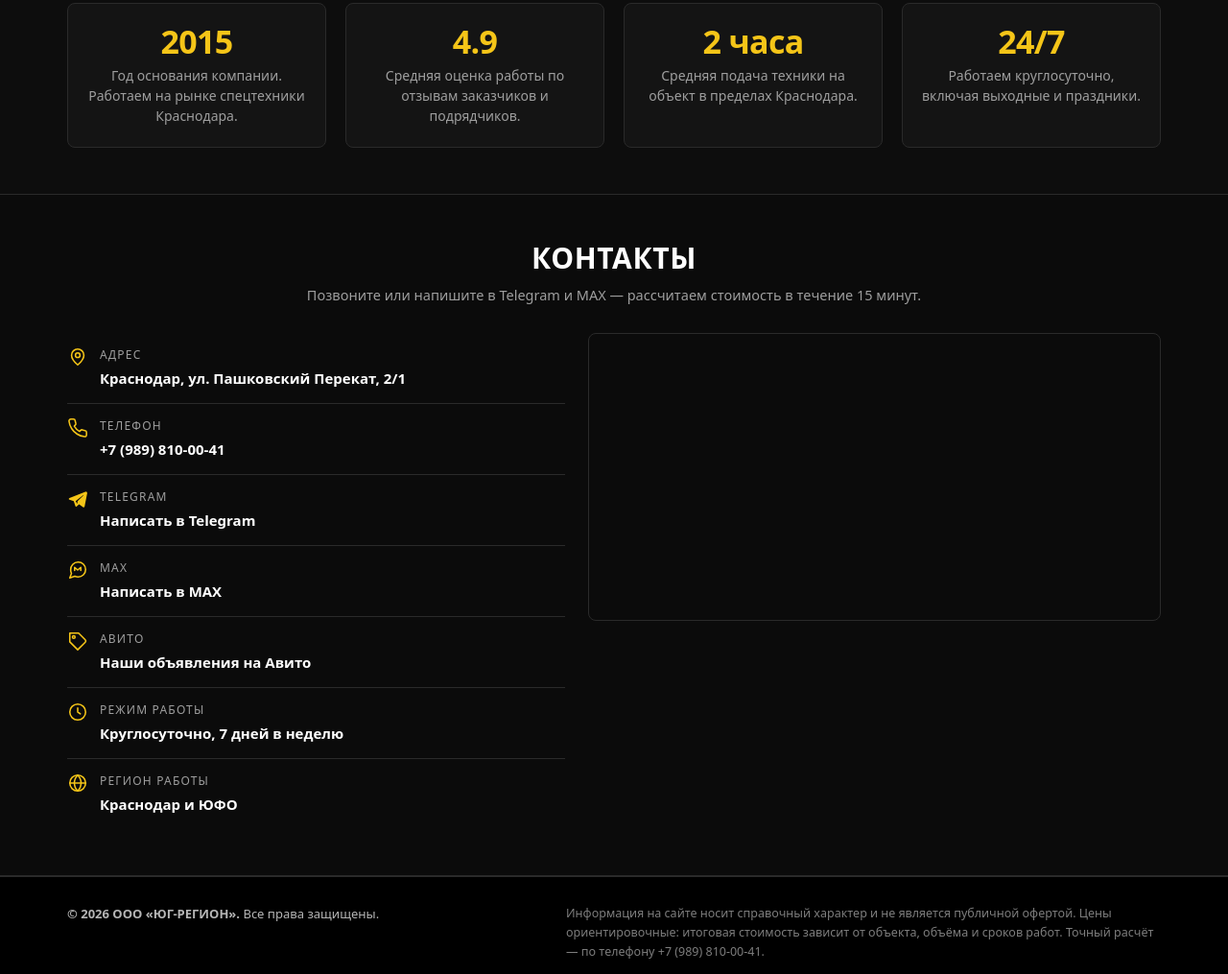
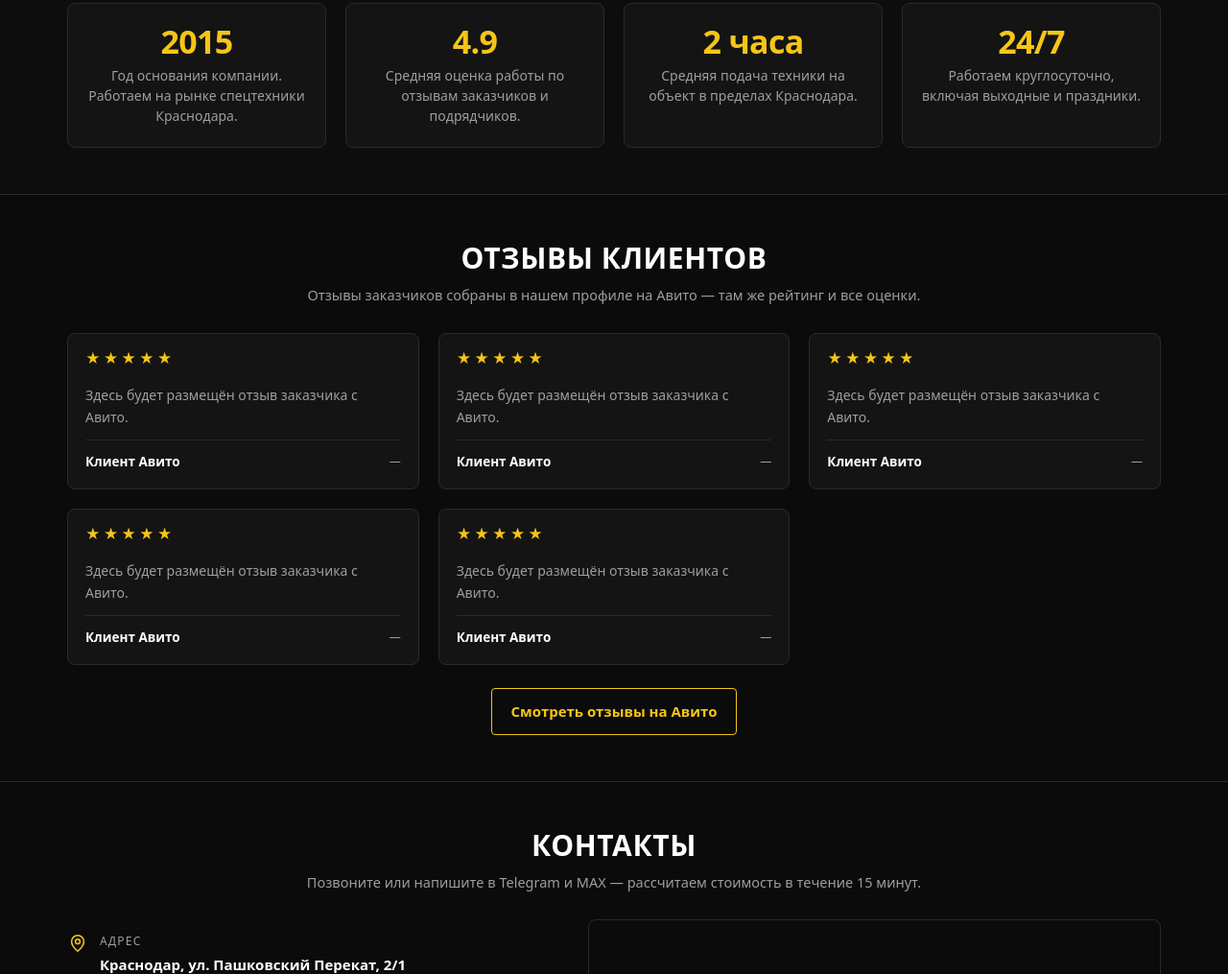
Before and after one commit to yellowys99-commits/yug-region-site, a plain HTML site: page index.html in a window 1280 px wide. Shown: the part 2433-3448 px from the top of the page at 96% size. Drawn offline with Linux system fonts and the light colour scheme.

Commit message:
Add Avito reviews block and update Avito link

```diff
--- a/index.html
+++ b/index.html
@@ -242,6 +242,19 @@ ul{ padding:0; list-style:none; }
   border:1px solid var(--line); border-radius:8px;
 }
 
+/* ---------- отзывы ---------- */
+.reviews{ display:grid; grid-template-columns:repeat(3,minmax(0,1fr)); gap:20px; }
+.review{ display:flex; flex-direction:column; gap:12px; }
+.review__stars{ color:var(--gold); font-size:15px; letter-spacing:3px; line-height:1; }
+.review__text{ flex:1; font-size:14px; line-height:1.6; color:#b5b5b5; }
+.review__meta{
+  display:flex; align-items:center; justify-content:space-between; gap:10px;
+  border-top:1px solid var(--line); padding-top:12px;
+}
+.review__name{ font-size:13.5px; font-weight:700; }
+.review__date{ font-size:12px; color:var(--muted); }
+.reviews__more{ display:flex; justify-content:center; margin-top:24px; }
+
 /* ---------- подвал ---------- */
 .footer{ background:#000; border-top:1px solid var(--line); padding:28px 0; }
 .footer__in{ display:flex; flex-wrap:wrap; gap:16px; justify-content:space-between; }
@@ -253,6 +266,7 @@ ul{ padding:0; list-style:none; }
   .grid--4,
   .grid--5{ grid-template-columns:repeat(2,minmax(0,1fr)); }
   .grid--3{ grid-template-columns:repeat(2,minmax(0,1fr)); }
+  .reviews{ grid-template-columns:repeat(2,minmax(0,1fr)); }
   .contacts{ grid-template-columns:1fr; }
 }
 
@@ -260,6 +274,7 @@ ul{ padding:0; list-style:none; }
   .grid--4,
   .grid--3,
   .grid--5{ grid-template-columns:1fr; }
+  .reviews{ grid-template-columns:1fr; }
   .section{ padding:36px 0; }
   .hero{ height:auto; min-height:520px; padding:64px 0; }
   .hero__act .btn{ width:100%; }
@@ -545,6 +560,66 @@ ul{ padding:0; list-style:none; }
     </div>
   </section>
 
+  <!-- ================= ОТЗЫВЫ =================
+       ОТЗЫВЫ С АВИТО (первые 5).
+       Тексты закрыты от автоматического чтения — Авито отвечает 403 на запросы
+       без браузера, поэтому в карточках стоят заглушки.
+       Чтобы заполнить: замените текст в .review__text, имя в .review__name
+       и дату в .review__date. Количество карточек менять можно — сетка подстроится. -->
+  <section class="section" id="reviews">
+    <div class="wrap">
+      <div class="section__head">
+        <h2 class="h2">Отзывы клиентов</h2>
+        <p class="section__sub">Отзывы заказчиков собраны в нашем профиле на Авито — там же рейтинг и все оценки.</p>
+      </div>
+      <div class="reviews">
+        <article class="card review">
+          <div class="review__stars" aria-label="Оценка 5 из 5">★★★★★</div>
+          <p class="review__text">Здесь будет размещён отзыв заказчика с Авито.</p>
+          <div class="review__meta">
+            <span class="review__name">Клиент Авито</span>
+            <span class="review__date">—</span>
+          </div>
+        </article>
+        <article class="card review">
+          <div class="review__stars" aria-label="Оценка 5 из 5">★★★★★</div>
+          <p class="review__text">Здесь будет размещён отзыв заказчика с Авито.</p>
+          <div class="review__meta">
+            <span class="review__name">Клиент Авито</span>
+            <span class="review__date">—</span>
+          </div>
+        </article>
+        <article class="card review">
+          <div class="review__stars" aria-label="Оценка 5 из 5">★★★★★</div>
+          <p class="review__text">Здесь будет размещён отзыв заказчика с Авито.</p>
+          <div class="review__meta">
+            <span class="review__name">Клиент Авито</span>
+            <span class="review__date">—</span>
+          </div>
+        </article>
+        <article class="card review">
+          <div class="review__stars" aria-label="Оценка 5 из 5">★★★★★</div>
+          <p class="review__text">Здесь будет размещён отзыв заказчика с Авито.</p>
+          <div class="review__meta">
+            <span class="review__name">Клиент Авито</span>
+            <span class="review__date">—</span>
+          </div>
+        </article>
+        <article class="card review">
+          <div class="review__stars" aria-label="Оценка 5 из 5">★★★★★</div>
+          <p class="review__text">Здесь будет размещён отзыв заказчика с Авито.</p>
+          <div class="review__meta">
+            <span class="review__name">Клиент Авито</span>
+            <span class="review__date">—</span>
+          </div>
+        </article>
+      </div>
+      <div class="reviews__more">
+        <a class="btn btn--line" href="https://www.avito.ru/brands/i79411778/all?sellerId=d4c9e23bc35bfe9fdaca8d77aa52e52f" target="_blank" rel="noopener nofollow">Смотреть отзывы на Авито</a>
+      </div>
+    </div>
+  </section>
+
   <!-- ================= КОНТАКТЫ =================
        ССЫЛКИ НА ЧАТЫ — заменить на свои. Каждая встречается дважды: в hero и здесь.
        Telegram → https://t.me/ВАШ_НИК
@@ -601,7 +676,7 @@ ul{ padding:0; list-style:none; }
             </span>
             <div>
               <span class="contact__label">Авито</span>
-              <span class="contact__val"><a href="https://www.avito.ru/brands/i79411778/items/all?s=profile_search_show_all&amp;sellerId=d4c9e23bc35bfe9fdaca8d77aa52e52f" target="_blank" rel="noopener nofollow">Наши объявления на Авито</a></span>
+              <span class="contact__val"><a href="https://www.avito.ru/brands/i79411778/all?sellerId=d4c9e23bc35bfe9fdaca8d77aa52e52f" target="_blank" rel="noopener nofollow">Наши объявления на Авито</a></span>
             </div>
           </li>
           <li class="contact">
```
